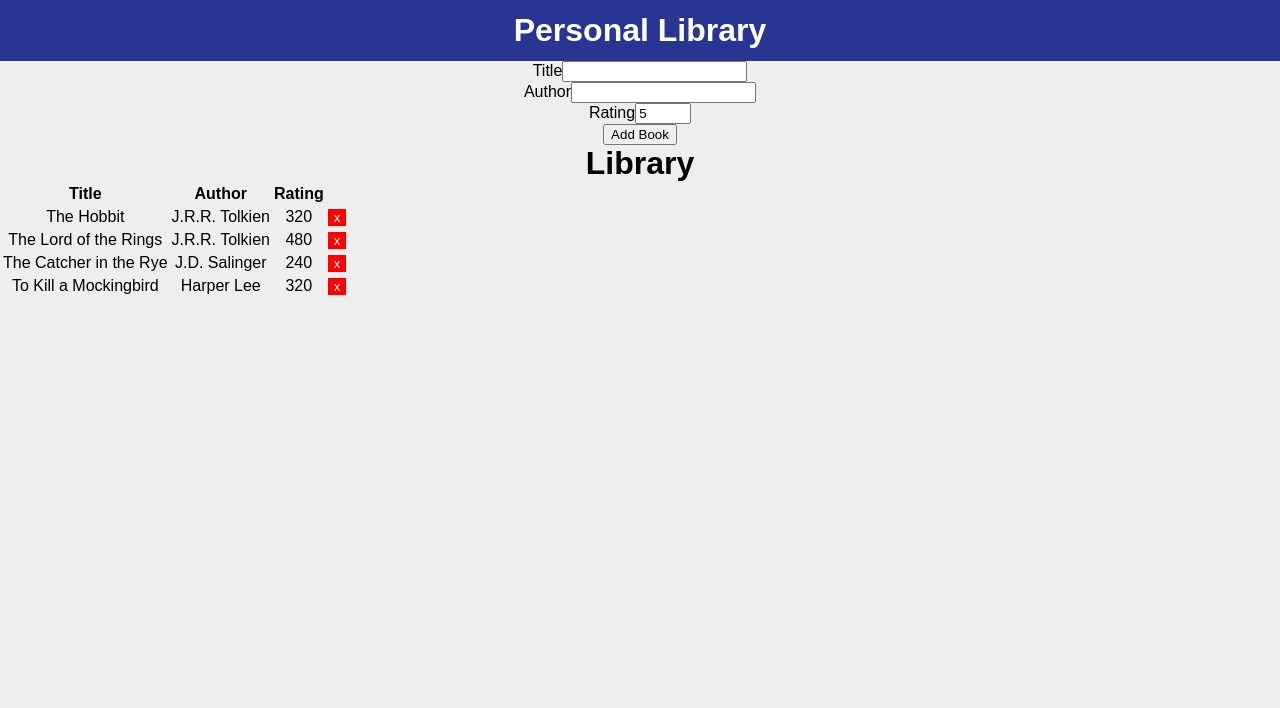
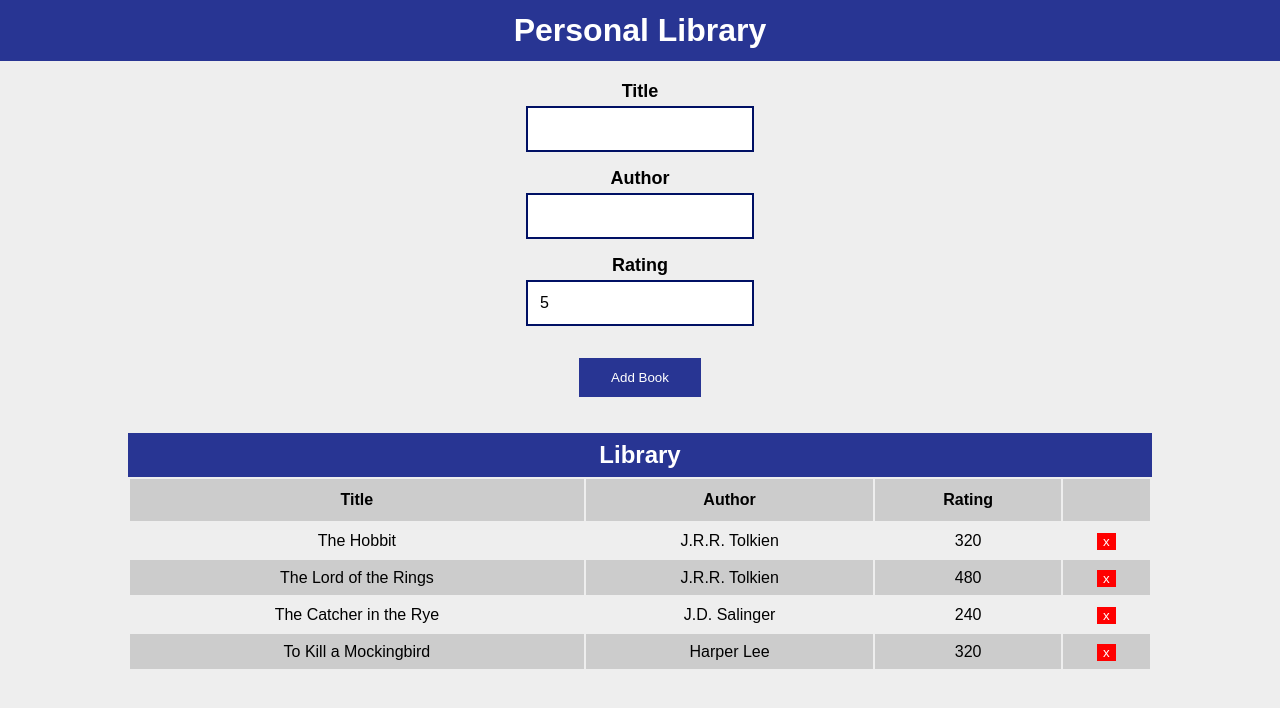
Before and after one commit to neelxie/personal-library, a React (Create React App) app: page / in a window 1280 px wide. Shown: the top 708 px of the page. Built offline with nearby package versions, Linux system fonts and the light colour scheme.

Commit message:
Add new changes

```diff
--- a/src/components/AddBook.js
+++ b/src/components/AddBook.js
@@ -15,7 +15,7 @@ const AddBook = () => {
     setRating("");
   };
   return (
-    <form >
+    <form className="add-book">
       <div className="form-group">
         <label>Title</label>
         <input
--- a/src/components/Library.js
+++ b/src/components/Library.js
@@ -5,18 +5,16 @@ const Library = () => {
     // delete dispatch
   };
   return (
-    <div>
-      <h1>Library</h1>
+    <div className="library">
+      <h2>Library</h2>
       <table>
-        <thead>
         <tr>
           <th>Title</th>
           <th>Author</th>
           <th>Rating</th>
           <th></th>
         </tr>
-        </thead>
-        <tbody>
+
         <tr>
           <td>The Hobbit</td>
           <td>J.R.R. Tolkien</td>
@@ -57,7 +55,6 @@ const Library = () => {
             </button>
           </td>
         </tr>
-        </tbody>
       </table>
     </div>
   );
--- a/src/index.css
+++ b/src/index.css
@@ -20,7 +20,6 @@ code {
 
 body {
   background-color: #eee;
-  margin: 0;
   font-family: "Montserrat", sans-serif;
 }
 
```
Lines whose indentation alone changed are shown as unchanged.
